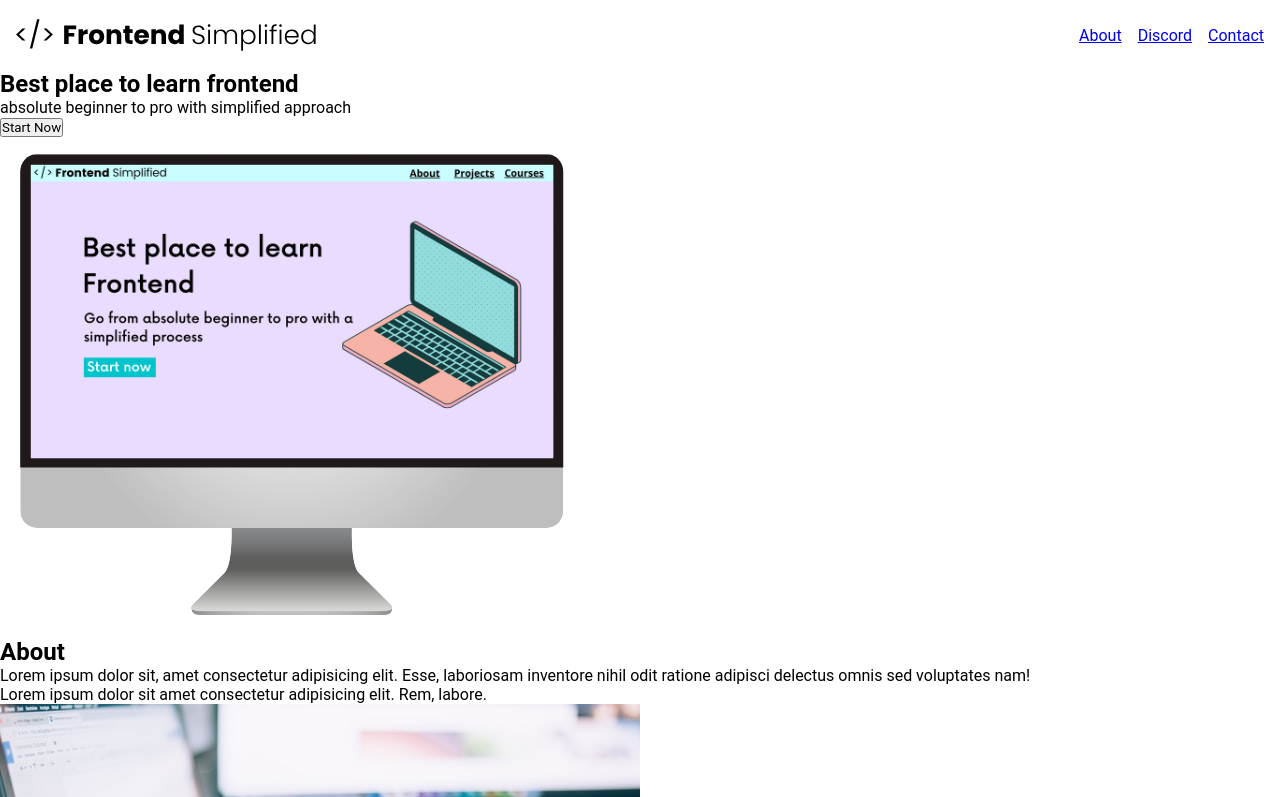
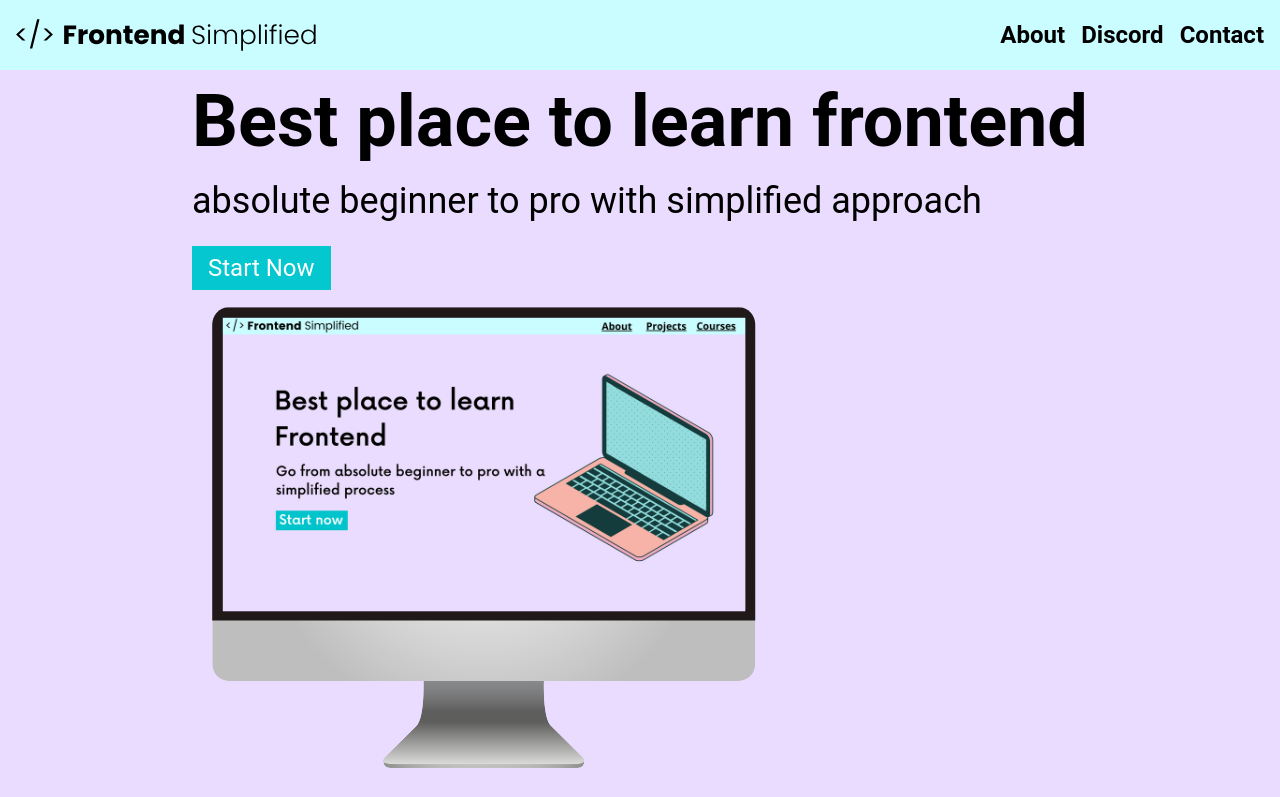
Before and after one commit to arekb16/FES-2.1.2-pt2, a plain HTML site: page index.html in a window 1280 px wide. Shown: the top 797 px of the page. Drawn offline with Linux system fonts and the light colour scheme.

Commit message:
FES 2.1.2 pt2 for mentor review issue with adding row

```diff
--- a/index.html
+++ b/index.html
@@ -19,13 +19,17 @@
 
       <header>
         <div>
+          <div>
             <h1>Best place to learn frontend</h1>
-          <p>absolute beginner to pro with simplified approach</p>
+            <p class="subheader">
+              absolute beginner to pro with simplified approach
+            </p>
             <button>Start Now</button>
           </div>
           <figure>
             <img src="./assets/laptop.png" alt="home page laptop image" />
           </figure>
+        </div>
       </header>
     </section>
 
@@ -61,14 +65,25 @@
           <label for="">Email</label>
           <input type="email" placeholder="david@example.com" id="" />
           <label for="">Message</label>
-          <input type="text" name="" id="" placeholder="keep going learning from FES!">
-          <textarea name="" id="" cols="30" rows="10" placeholder="keep going learning from FES!"></textarea>
+          <input
+            type="text"
+            name=""
+            id=""
+            placeholder="keep going learning from FES!"
+          />
+          <textarea
+            name=""
+            id=""
+            cols="30"
+            rows="10"
+            placeholder="keep going learning from FES!"
+          ></textarea>
         </form>
       </section>
     </main>
 
     <footer>
-        <figure><img src="./assets/FES.svg" alt=""></figure>
+      <figure><img src="./assets/FES.svg" alt="" /></figure>
       <div>
         <a href="#about">About</a>
         <a href="#discord">Discord</a>
--- a/style.css
+++ b/style.css
@@ -13,6 +13,16 @@ nav {
   justify-content: space-between;
   align-items: center;
   padding: 0 16px;
+  background-color: #cafdff;
+}
+
+header {
+    background-color: #eadcff;
+    height: calc(100vh - 70px);
+    padding: 24px;
+    display: flex;
+    align-items: center;
+    justify-content: center;
 }
 
 .logo {
@@ -23,7 +33,34 @@ ul {
   display: flex;
 }
 
+a {
+    color: black;
+    text-decoration: none;
+    font-size: 24px;
+    font-weight: bold;
+}
 li {
   list-style: none;
   padding-left: 16px;
 }
+
+
+
+h1 {
+    font-size: 72px;
+
+}
+.subheader {
+    font-size: 36px;
+    margin: 16px 0 24px 0px;
+
+}
+
+button {
+    background-color: #05c7cf;
+    color: white;
+    border: none;
+    padding: 8px 16px;
+    font-size: 24px;
+    cursor: pointer;
+}
```
Lines whose indentation alone changed are shown as unchanged.
